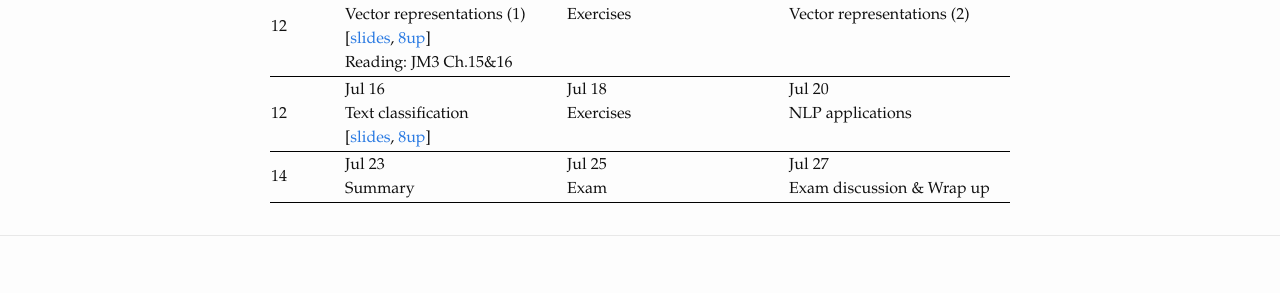
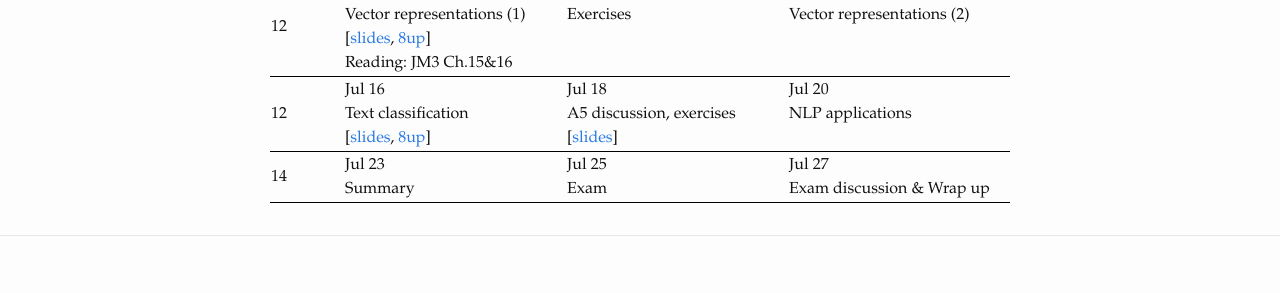
Before and after one commit to snlp2018/snlp2018.github.io, a Jekyll site: the page built from schedule.md, in a window 1280 px wide. Shown: the part 1509-1802 px from the top of the page. Built offline with Jekyll 4.4.1, drawn with Linux system fonts in a browser that asks for light colours.

Commit message:
Add A5 discussion.

```diff
--- a/_data/schedule.yml
+++ b/_data/schedule.yml
@@ -176,7 +176,9 @@
         slides: slides/text-classification.pdf
         8up: slides/text-classification-handout.pdf
     Jul 18:
-      topic: Exercises
+      topic: A5 discussion, exercises
+      links:
+        slides: slides/assignment-5-discussion.pdf
     Jul 20:
       topic: NLP applications
 - week: "14"
```
Also changed, not shown: 2 other files.
